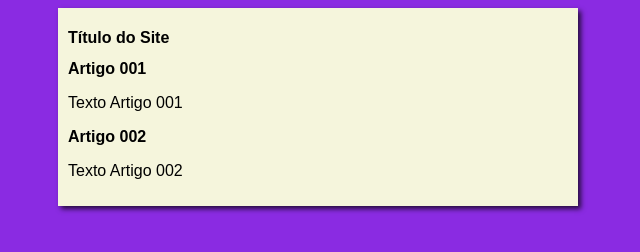
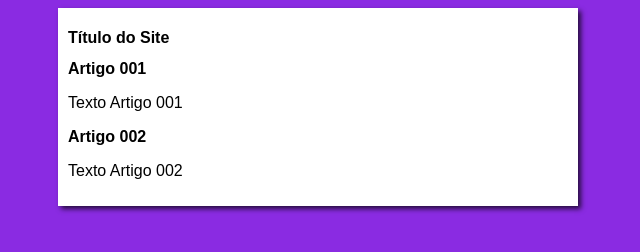
Before and after one commit to Arthur010203/projeto-site, a plain HTML site: page index.html in a window 1280 px wide. Shown: the whole page, without its empty margins (322-962 px from the left). Drawn offline with Linux system fonts and the light colour scheme.

Commit message:
Update style.css

```diff
--- a/estilos/style.css
+++ b/estilos/style.css
@@ -9,7 +9,7 @@ body {
 }
 
 main{
-    background-color: beige;
+    background-color: rgb(255, 255, 255);
     width: 500px;
     margin: auto;
     padding: 10px;
```
